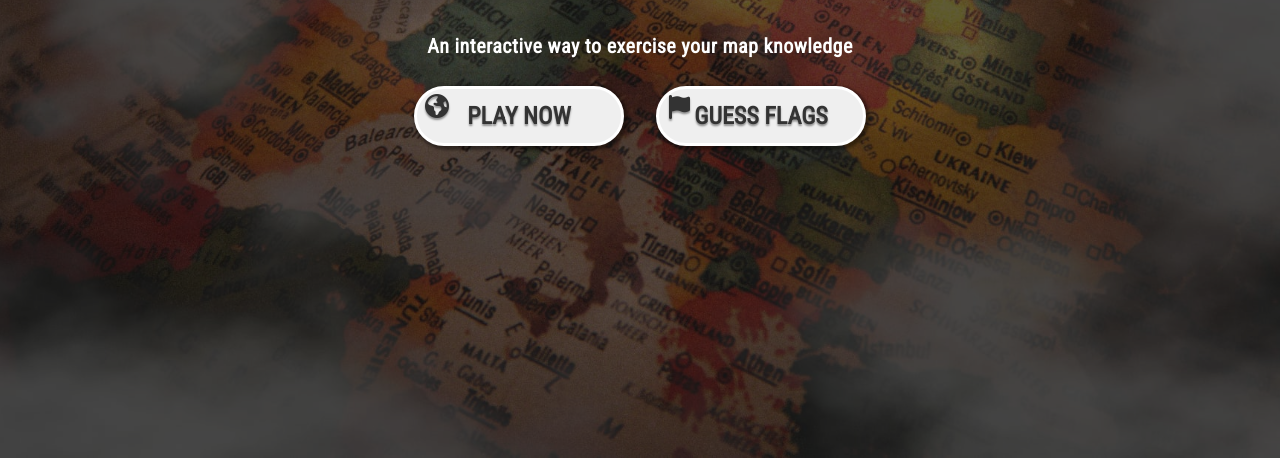
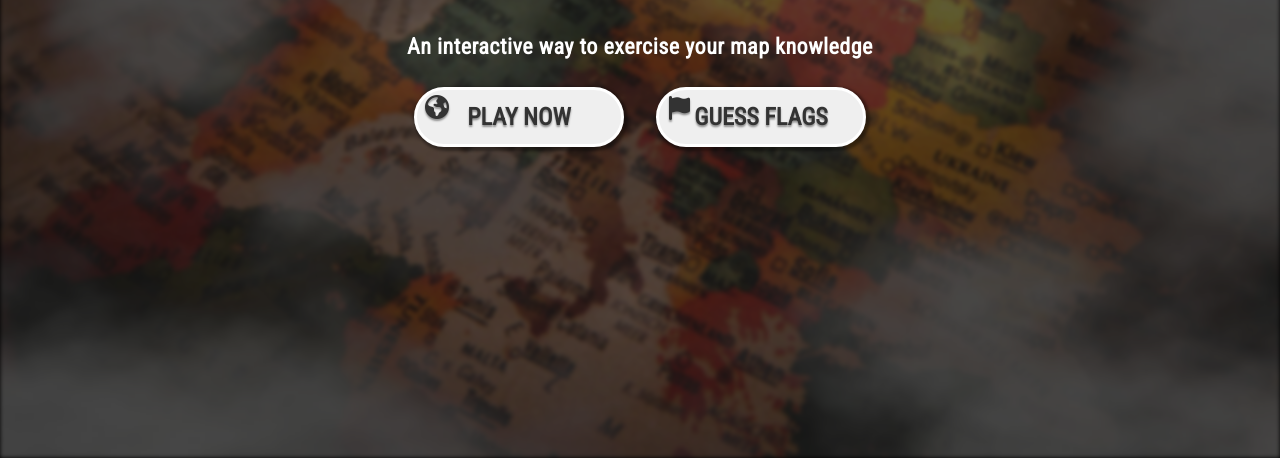
Before and after one commit to Sysonec/MappQuest, a plain HTML site: page index.html in a window 1280 px wide. Shown: the part 342-800 px from the top of the page. Drawn offline with nearby package versions, Linux system fonts and the light colour scheme.

Commit message:
difficulty button not respodning fixed, styles added

```diff
--- a/script.js
+++ b/script.js
@@ -202,10 +202,6 @@ class GameState extends ToMapp {
       this._settingsControl(e);
     });
 
-    // Find country position
-    // FIX
-    // CANNOT USE SHOW ELEMENT FUNCTION IF this.openModal NOT BINDED TO THIS
-
     // Timer stop btn
     gameDetailsNav.addEventListener('click', this._stopTimer.bind(this));
 
@@ -334,7 +330,7 @@ class GameState extends ToMapp {
 
       const randomCountryFlags = [];
 
-      // pick 3 random flag indexes from dataCountries.features
+      // Pick 3 random flag indexes from dataCountries.features
       for (let i = 0; i < 3; i++) {
         const randomFlag = Math.floor(
           Math.random() * dataCountries.features.length
@@ -345,7 +341,7 @@ class GameState extends ToMapp {
         }
       }
 
-      // use Promise.all to fetch country data for each flag and populate countriesFound and countryCodes
+      // Use Promise.all to fetch country data for each flag and populate countriesFound and countryCodes
       const countryCodes = await Promise.all(
         randomCountryFlags.map(async randomFlag => {
           randomCountry = dataCountries.features[randomFlag];
@@ -364,7 +360,7 @@ class GameState extends ToMapp {
         })
       );
 
-      // pick a random country code from the three and get the corresponding country object
+      // Pick a random country code from the three and get the corresponding country object
       const randomCountryCode = countryCodes[Math.floor(Math.random() * 3)];
 
       const countryFound = countriesFound.find(
@@ -374,10 +370,10 @@ class GameState extends ToMapp {
       // Set global country var to countryFound
       this.#countryFound = countryFound;
 
-      // display the name of the country to find
+      // Display the name of the country to find
       findFlagName.textContent = `Can you find ${countryFound.name.common}?`;
 
-      // create buttons with each flag, using the data attributes to store the country code and code alternative, and joining the array into a string of HTML
+      // Create buttons with each flag, using the data attributes to store the country code and code alternative, and joining the array into a string of HTML
       guessFlags.innerHTML = countryCodes
         .map(countryCode => {
           const countryFound = countriesFound.find(
@@ -675,6 +671,8 @@ class GameState extends ToMapp {
       this.#difficulty = 'hard';
       this.#guessesLeft = 5;
       removeBtns(btnsHard);
+    } else {
+      return;
     }
 
     if (btn?.classList.contains('go-back-btn')) {
--- a/style.css
+++ b/style.css
@@ -64,7 +64,7 @@
   align-items: center;
   z-index: 1;
   height: 100vh;
-  background: url('./media/images/glow.jpg') no-repeat center/cover;
+  background-color: var(--black-color);
 }
 
 .game-options {
@@ -79,8 +79,10 @@
   left: 0;
   height: 100%;
   width: 100%;
-  background-color: var(--black-color);
-  opacity: 0.6;
+  -webkit-filter: blur(2px);
+  filter: blur(2px);
+  opacity: 0.4;
+  background: url('./media/images/glow.jpg') no-repeat center/cover;
 }
 
 /* Guess flags minigame */
@@ -112,8 +114,6 @@
 .guess-flags-game .guess-flags .guess-flag-btn .guess-flag-img {
   position: relative;
   height: 100%;
-  /* width: 90%;
-  max-width: 400px; */
 }
 
 .guess-flags-game .guess-flags .guess-flag-btn::before {
@@ -180,7 +180,7 @@
 }
 
 .start-game-content > h3 {
-  font-size: 2rem;
+  font-size: 2.2rem;
   margin: 2.25rem 0;
 }
 
@@ -196,7 +196,7 @@
   top: 0;
   left: 0;
   border-radius: 0;
-  /* border-top-right-radius: 50px; */
+
   border-bottom-right-radius: 50px;
   width: 80px;
   overflow: hidden;
@@ -516,15 +516,6 @@
   color: var(--grey-color);
 }
 
-/* Audio modal */
-/* .map-modal .map-modal-content .audio-controls .audio-slider-info {
-  background-color: rgba(0, 0, 0, 0.3);
-  border-radius: 5px;
-  border: 1px solid var(--white-color);
-  color: var(--black-color);
-  padding: 6px;
-} */
-
 .map-modal-content button {
   height: 40px;
   width: 120px;
@@ -766,21 +757,6 @@
   border-bottom: 2px solid var(--white-color);
 }
 
-/* .timer-min::-webkit-input-placeholder,
-.timer-sec::-webkit-input-placeholder {
-  color: var(--grey-color);
-}
-
-.timer-min::-moz-placeholder,
-.timer-sec::-moz-placeholder {
-  color: var(--grey-color);
-}
-
-.timer-min:-ms-input-placeholder,
-.timer-sec:-ms-input-placeholder {
-  color: var(--grey-color);
-}
-
 .timer-min::-webkit-input-placeholder, .timer-sec::-webkit-input-placeholder {
   color: var(--grey-color);
 }
@@ -800,7 +776,7 @@
 .timer-min::placeholder,
 .timer-sec::placeholder {
   color: var(--grey-color);
-} */
+}
 
 .timer-range-val {
   font-size: 1.6rem;
@@ -848,7 +824,6 @@
   /* Margin right on auto allows the logo to go to the left corner while main content staying in flex-end position */
   margin-left: 15px;
   margin-bottom: 3px;
-  /* position: absolute; */
 }
 
 .game-details,
```
Also changed, not shown: utility.css (+0 -12 lines).
